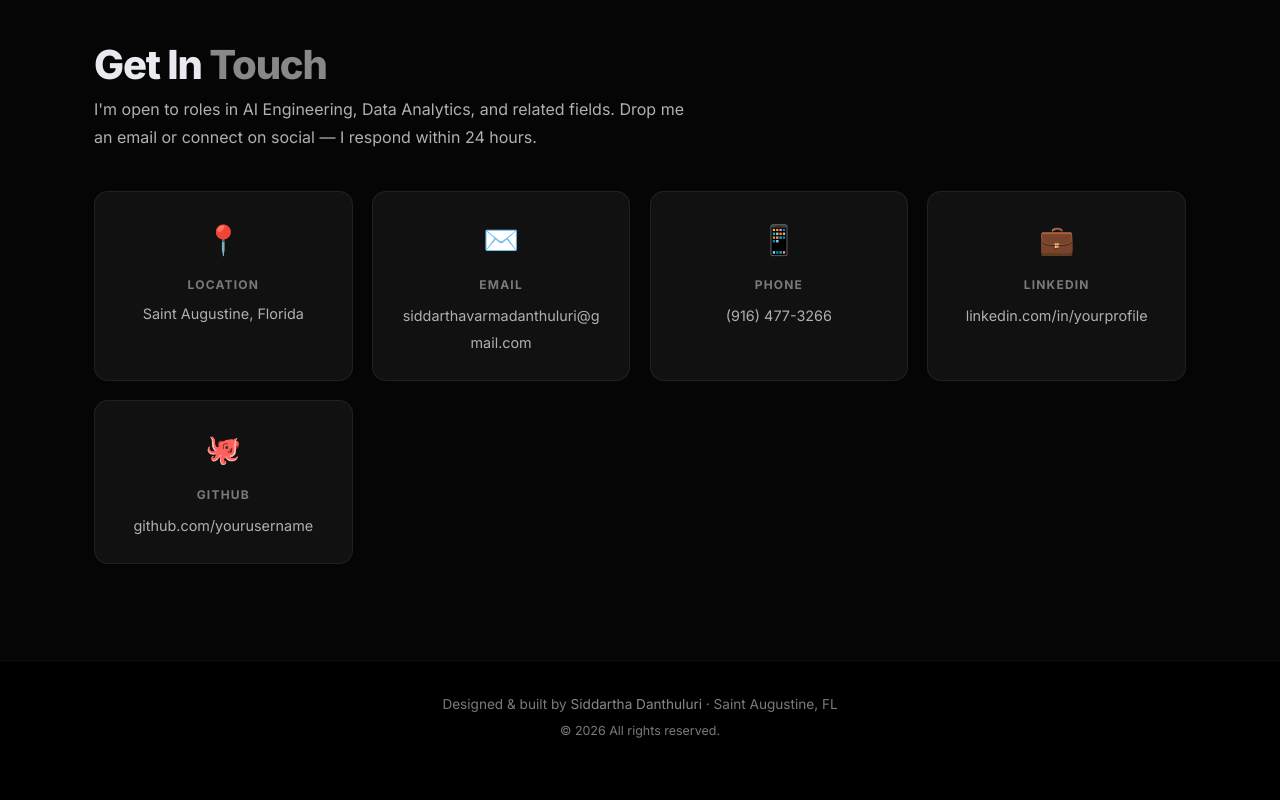
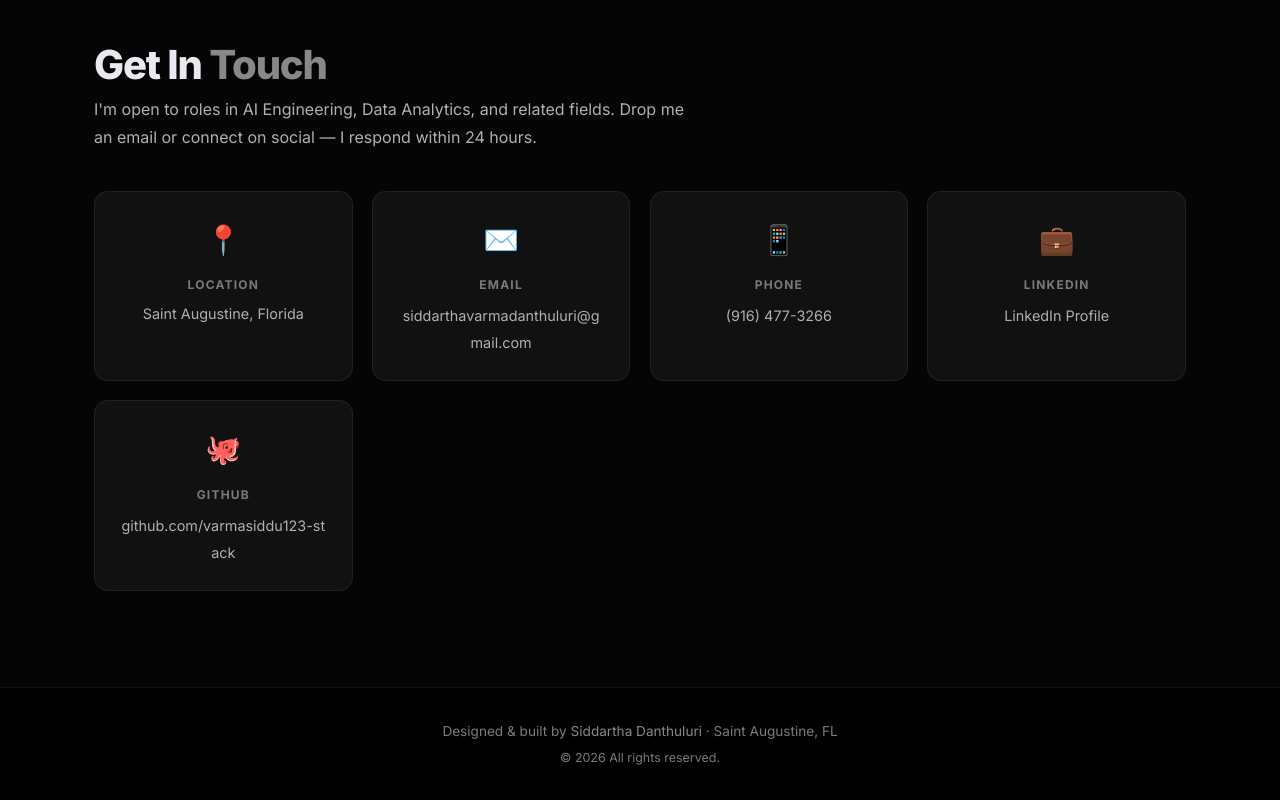
Before and after one commit to varmasiddu123-stack/portfolio, a plain HTML site: page index.html in a window 1280 px wide. Shown: the part 5990-6790 px from the top of the page. Before the commit the page ends 6763 px from the top, so only its background shows below. Drawn offline with Linux system fonts and the light colour scheme.

Commit message:
Add files via upload

```diff
--- a/index.html
+++ b/index.html
@@ -42,8 +42,8 @@
 
   <!-- Floating Social Sidebar -->
   <aside class="social-sidebar">
-    <a href="https://linkedin.com/in/siddartha-danthuluri" target="_blank" class="sidebar-icon" title="LinkedIn">in</a>
-    <a href="https://github.com/siddartha" target="_blank" class="sidebar-icon" title="GitHub">gh</a>
+    <a href="https://www.linkedin.com/in/danthuluri-siddartha-varma-5b2892191" target="_blank" class="sidebar-icon" title="LinkedIn">in</a>
+    <a href="https://github.com/varmasiddu123-stack" target="_blank" class="sidebar-icon" title="GitHub">gh</a>
     <a href="resume.pdf" target="_blank" class="sidebar-icon" title="Resume" style="color: var(--accent-light);">cv</a>
     <a href="mailto:siddarthavarmadanthuluri@gmail.com" class="sidebar-icon" title="Email">@</a>
     <a href="#projects" class="sidebar-icon" title="Projects">pj</a>
@@ -75,8 +75,8 @@
           </p>
           <div class="hero-pills">
             <a href="resume.pdf" target="_blank" class="pill-btn primary">Resume &nbsp;&gt;</a>
-            <a href="https://linkedin.com/in/siddartha-danthuluri" target="_blank" class="pill-btn secondary"><span class="icon">in</span> LinkedIn</a>
-            <a href="https://github.com/siddartha" target="_blank" class="pill-btn secondary"><span class="icon">gh</span> GitHub</a>
+            <a href="https://www.linkedin.com/in/danthuluri-siddartha-varma-5b2892191" target="_blank" class="pill-btn secondary"><span class="icon">in</span> LinkedIn</a>
+            <a href="https://github.com/varmasiddu123-stack" target="_blank" class="pill-btn secondary"><span class="icon">gh</span> GitHub</a>
           </div>
           <p class="hero-location-text">Based in Florida • Open to Data/AI roles</p>
         </div>
@@ -436,14 +436,14 @@
             <span class="contact-icon">💼</span>
             <h3>LinkedIn</h3>
             <!-- Replace href with your actual LinkedIn URL -->
-            <a href="https://linkedin.com/in/yourprofile" target="_blank" rel="noopener noreferrer">linkedin.com/in/yourprofile</a>
+            <a href="https://www.linkedin.com/in/danthuluri-siddartha-varma-5b2892191" target="_blank" rel="noopener noreferrer">LinkedIn Profile</a>
           </div>
 
           <div class="contact-card">
             <span class="contact-icon">🐙</span>
             <h3>GitHub</h3>
             <!-- Replace href with your actual GitHub URL -->
-            <a href="https://github.com/yourusername" target="_blank" rel="noopener noreferrer">github.com/yourusername</a>
+            <a href="https://github.com/varmasiddu123-stack" target="_blank" rel="noopener noreferrer">github.com/varmasiddu123-stack</a>
           </div>
 
         </div>
```
